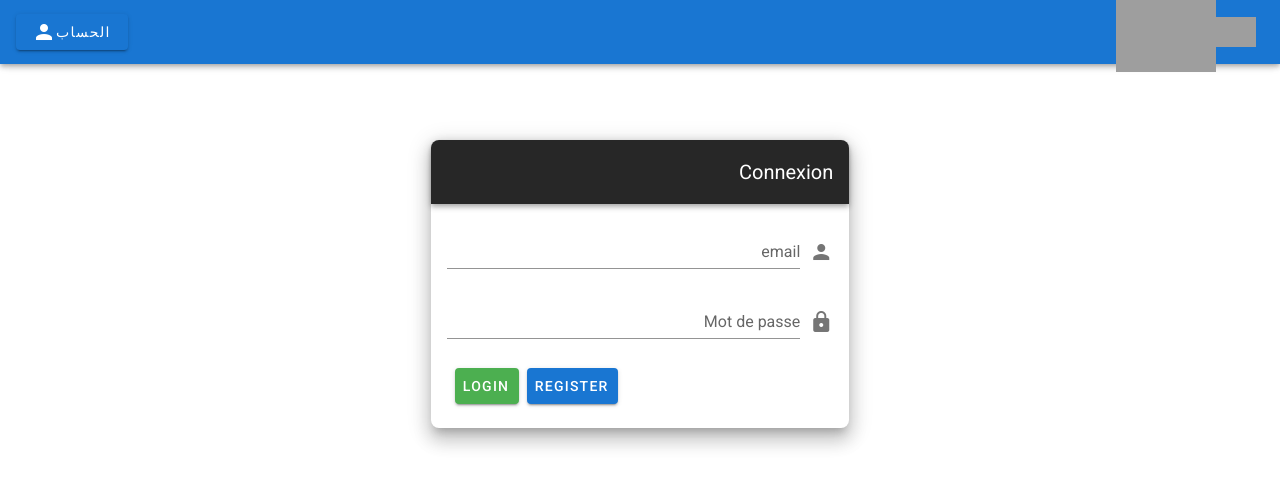
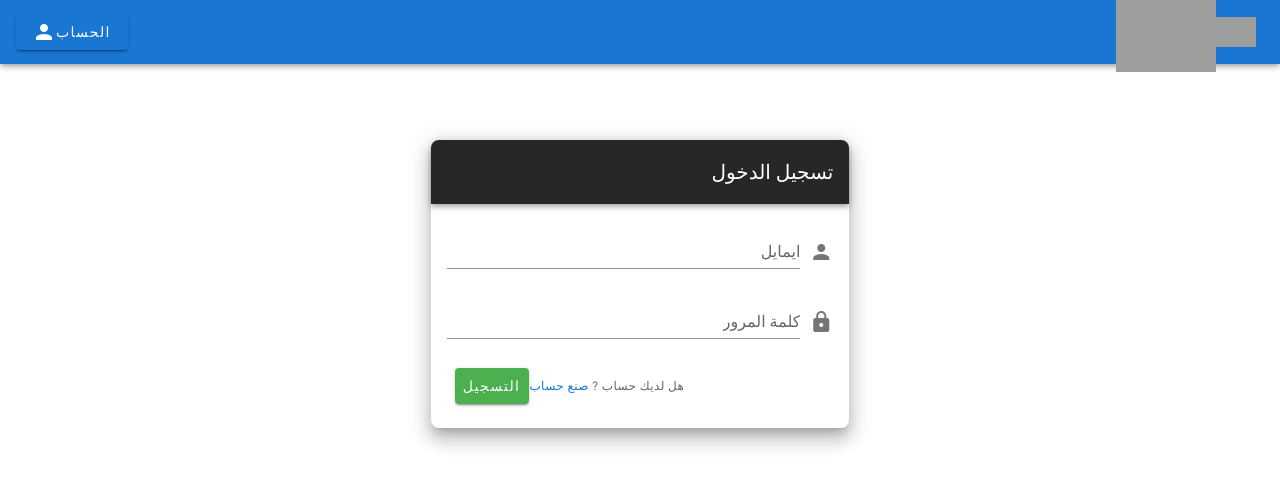
Before and after one commit to smurfsDev/scouts-tunisiens-zarzis, a Vue app in the folder front-end/: page /login in a window 1280 px wide. Shown: the top 486 px of the page. Built offline with nearby package versions, Linux system fonts and the light colour scheme; grey boxes are pictures that could not be loaded.

Commit message:
[Vue]add role on register and troop and change to arabic

```diff
--- a/front-end/src/views/Auth/login.vue
+++ b/front-end/src/views/Auth/login.vue
@@ -1,12 +1,12 @@
 <template>
   <v-app id="inspire">
-    <v-main>
+    <v-main class="text-right">
       <v-container fluid>
         <v-layout align-center justify-center>
           <v-flex xs12 sm8 md4>
             <v-card class="elevation-12 rounded-lg" shaped>
               <v-toolbar dark>
-                <v-toolbar-title>Connexion</v-toolbar-title>
+                <v-toolbar-title>تسجيل الدخول</v-toolbar-title>
               </v-toolbar>
               <v-card-text>
                 <b-alert
@@ -20,8 +20,8 @@
                 <v-form @submit.prevent="Login" id="login-form">
                   <v-text-field
                     prepend-icon="person"
-                    name="Email"
-                    label="email"
+                    name="ايمايل"
+                    label="ايمايل"
                     :error-messages="emailErrors"
                     v-model="email"
                     type="text"
@@ -31,16 +31,21 @@
                     :error-messages="passwordErrors"
                     v-model="password"
                     prepend-icon="lock"
-                    name="Mot de passe"
-                    label="Mot de passe"
+                    name="كلمة المرور"
+                    label="كلمة المرور"
                     type="password"
                   ></v-text-field>
                 </v-form>
                 <v-card-actions>
                   <v-spacer></v-spacer>
-                  <v-btn color="primary" to="/register">Register</v-btn>
+                   <span class="caption">
+          هل لديك حساب ?
+          <router-link color="primary" to="/register"
+            >صنع حساب</router-link
+          ></span
+        >
                   <v-btn color="success" form="login-form" type="submit"
-                    >Login</v-btn
+                    >التسجيل</v-btn
                   >
                 </v-card-actions>
               </v-card-text>
@@ -62,6 +67,9 @@ export default {
       required,
       email,
       async exists(value) {
+        if (value === "") {
+          return true;
+        }
         const response = await this.$axios(`/unique/${value}`);
         return response.status == 201 || value == "";
       },
@@ -109,17 +117,17 @@ export default {
       const errors = [];
       if (!this.$v.password.$dirty) return errors;
       !this.$v.password.required &&
-        errors.push("Merci d'entrer votre mot de passe!");
+        errors.push("الرجاء ادخال بكلمة المرور");
       !this.$v.password.minLength &&
-        errors.push("Mot de passe doit etre au moin 8 characters!");
+        errors.push("الرجاء ادخال بكلمة المرور بحد اقل من 8 حروف");
       return errors;
     },
     emailErrors() {
       const errors = [];
       if (!this.$v.email.$dirty) return errors;
-      !this.$v.email.email && errors.push("Doit etre un email valide");
-      !this.$v.email.required && errors.push("Merci d'entrer votre e-mail");
-      !this.$v.email.exists && errors.push("Cet email n'existe pas");
+      !this.$v.email.email && errors.push("الرجاء ادخال بريد صحيح");
+      !this.$v.email.required && errors.push("الرجاء ادخال بريد الكتروني");
+      !this.$v.email.exists && errors.push("البريد الالكتروني غير مسجل");
       return errors;
     },
   },
--- a/front-end/src/views/Auth/register.vue
+++ b/front-end/src/views/Auth/register.vue
@@ -10,73 +10,94 @@
       <p>{{ alert.msg }}</p>
     </b-alert>
     <form-wizard @onComplete="onComplete">
-      <tab-content title="Donnee personnel" :selected="true">
+      <tab-content title="معلومات شخصية" :selected="true">
         <div class="form-group">
-          <label for="first_name">Prénom</label>
+          <label for="first_name">الأسم</label>
           <input
             type="text"
+            name="prenom"
             class="form-control"
             :class="hasError('first_name') ? 'is-invalid' : ''"
-            placeholder="Entrez votre prénom"
+            placeholder="ادخل اسمك"
             v-model="formData.first_name"
           />
           <div v-if="hasError('first_name')" class="invalid-feedback">
             <div class="error" v-if="!$v.formData.first_name.required">
-              Merci d'entrer votre prénom.
+              الرجاء ادخال اسمك.
             </div>
           </div>
         </div>
         <div class="form-group">
-          <label for="last_name">Nom</label>
+          <label for="last_name">اللقب</label>
           <input
             type="text"
+            name="nom"
             class="form-control"
             :class="hasError('last_name') ? 'is-invalid' : ''"
-            placeholder="Entrer votre nom"
+            placeholder="ادخل لقبك"
             v-model="formData.last_name"
           />
           <div v-if="hasError('last_name')" class="invalid-feedback">
             <div class="error" v-if="!$v.formData.last_name.required">
-              Merci d'entrer votre Nom.
+              الرجاء ادخال لقبك.
             </div>
           </div>
         </div>
         <div class="form-group">
-          <label for="birth_date">date de naissance</label>
+          <label for="birth_date">تاريح الولادة</label>
           <input
             type="date"
             class="form-control"
             :class="hasError('birth_date') ? 'is-invalid' : ''"
-            placeholder="Entrer votre date de naissance"
+            placeholder="الرجاء ادخال تاريخ ولادتك"
             v-model="formData.birth_date"
           />
           <div v-if="hasError('birth_date')" class="invalid-feedback">
             <div class="error" v-if="!$v.formData.birth_date.required">
-              Merci d'entrer votre date de naissance.
+              الرجاء ادخال تاريخ ولادتك.
             </div>
             <div class="error" v-if="!$v.formData.birth_date.dateValidator">
-              Merci d'entrer une date de naissance valide.
+              الرجاء ادخال تاريخ ولادتك بشكل صحيح.
             </div>
           </div>
         </div>
         <div class="form-group">
-          <label for="cin">cin</label>
+          <label for="sexe">الجنس</label>
+          <select
+            class="form-control"
+            :class="hasError('sexe') ? 'is-invalid' : ''"
+            v-model="formData.sexe"
+          >
+            <option disabled="disabled" selected="selected">اختر جنسك</option>
+
+            <option value="F">انثى</option>
+            <option value="H">ذكر</option>
+          </select>
+          <div v-if="hasError('sexe')" class="invalid-feedback">
+            <div class="error" v-if="!$v.formData.sexe.required">
+              الرجاء اختيار جنسك.
+            </div>
+          </div>
+        </div>
+        <div class="form-group">
+          <label for="cin">رقم ب.ت.و</label>
           <input
             type="number"
+            name="cin"
             class="form-control"
             :class="hasError('cin') ? 'is-invalid' : ''"
-            placeholder="Entrer votre cin"
+            placeholder="ادخل رقم ب.ت.و"
             v-model="formData.cin"
           />
           <div v-if="hasError('cin')" class="invalid-feedback">
             <div class="error" v-if="!$v.formData.cin.required">
-              Merci d'entrer votre cin (ou cin de parent).
+              الرجاء ادخال رقم ب.ت.و(او رقم ب.ت.و الولي )
             </div>
             <div
               class="error"
               v-if="!$v.formData.cin.numeric || !$v.formData.cin.between"
             >
-              Merci d'entrer une cin valide.
+              الرجاء ادخال رقم ب.ت.و بشكل صحيح.
             </div>
             <!-- <div
               class="error"
@@ -87,44 +108,103 @@
           </div>
         </div>
         <span class="caption">
-        Vous avez deja un compte ?
-        <router-link color="primary" to="/login">Login</router-link></span
-      >
+          هل لديك حساب ?
+          <router-link color="primary" to="/login"
+            >تسجيل الدخول</router-link
+          ></span
+        >
       </tab-content>
-      <tab-content title="Contact">
+      <tab-content title="المعطيات الكشفية">
+        <div class="form-group">
+          <label for="role">مهمة</label>
+          <select
+            :class="hasError('role') ? 'is-invalid' : ''"
+            class="form-control"
+            v-model="formData.role"
+          >
+            <option disabled="disabled" selected="selected">اختر مهمتك</option>
+            <option v-for="role in roles" :key="role.id" :value="role.id">
+              {{ role.name }}
+            </option>
+          </select>
+          <div v-if="hasError('role')" class="invalid-feedback">
+            <div class="error" v-if="!$v.formData.role.required">
+              <span>مهمة مطلوبة</span>
+            </div>
+          </div>
+        </div>
+        <div
+          class="form-group"
+          v-if="
+            roles.length != 0 &&
+            roles[formData.role ? formData.role - 2 : 0].name != 'قيادة الفوج'
+          "
+        >
+          <label for="troupe">الفرقة</label>
+          <select
+            :class="hasError('troupe') ? 'is-invalid' : ''"
+            class="form-control"
+            v-model="formData.troupe"
+          >
+            <option disabled="disabled" selected="selected">اختر فرقتك</option>
+
+            <option
+              v-for="troupe in troupes"
+              :key="troupe.id"
+              v-show="
+                (age >= troupe.min_age &&
+                age <= troupe.max_age ||
+            roles[formData.role ? formData.role - 2 : 0].name != 'قيادة الفوج')&&
+                formData.sexe == troupe.gender
+              "
+              :value="troupe.id"
+            >
+              {{ troupe.name }}
+            </option>
+          </select>
+          <div v-if="hasError('troupe')" class="invalid-feedback">
+            <div class="error" v-if="!$v.formData.troupe.required">
+              <span>الفرقة مطلوبة</span>
+            </div>
+          </div>
+        </div>
+      </tab-content>
+      <tab-content title="الاتصال">
         <div class="form-group">
           <div class="form-group">
-            <label for="email">Email</label>
+            <label for="email">ايمايل</label>
             <input
               type="email"
+              name="email"
               class="form-control"
               :class="hasError('email') ? 'is-invalid' : ''"
-              placeholder="Entrer votre email"
+              placeholder="ادخل ايميلك"
               v-model="formData.email"
             />
             <div v-if="hasError('email')" class="invalid-feedback">
               <div class="error" v-if="!$v.formData.email.required">
-                Merci d'entrer votre email.
+                الرجاء ادخال ايميلك.
               </div>
               <div class="error" v-if="!$v.formData.email.email">
-                Merci d'entrer un email valid.
+                الرجاء ادخال ايميلك بشكل صحيح.
               </div>
               <div class="error" v-if="!$v.formData.email.isUnique">
-                Ce mail est deja utilisée.
+                ايميل هذا مستخدم من قبل.
               </div>
             </div>
           </div>
-          <label for="phone_number">Numero de telephone</label>
+          <label for="phone_number">رقم الهاتف</label>
           <input
             type="number"
+            name="phone_numberf"
             class="form-control"
             :class="hasError('phone_number') ? 'is-invalid' : ''"
-            placeholder="Entrer votre numero de telephone"
+            placeholder="ادخل رقم الهاتف"
             v-model="formData.phone_number"
           />
           <div v-if="hasError('phone_number')" class="invalid-feedback">
             <div class="error" v-if="!$v.formData.phone_number.required">
-              Merci d'entrer votre numero de telephone.
+              الرجاء ادخال رقم الهاتف.
             </div>
             <div
               class="error"
@@ -133,14 +213,14 @@
                 !$v.formData.phone_number.between
               "
             >
-              Merci d'entrer un numero de telephone valide.
+              الرجاء ادخال رقم الهاتف بشكل صحيح.
             </div>
           </div>
         </div>
       </tab-content>
-      <tab-content title="Identifiants">
+      <tab-content title="معرفات">
         <div class="form-group">
-          <label for="password">Mot de passe</label>
+          <label for="password">الرمز السري</label>
           <input
             type="password"
             :class="hasError('password') ? 'is-invalid' : ''"
@@ -149,7 +229,7 @@
           />
           <div v-if="hasError('password')" class="invalid-feedback">
             <div class="error" v-if="!$v.formData.password.required">
-              Merci d'entrer votre mot de passe.
+              الرجاء ادخال رمز السر.
             </div>
             <div
               class="error"
@@ -158,12 +238,12 @@
                 !$v.formData.password.maxLength
               "
             >
-              Mot de passe doit etre entre 8 et 30 characteres.
+              الرمز السري يجب ان يكون بين 8 و 30 حرف.
             </div>
           </div>
         </div>
         <div class="form-group">
-          <label for="confirm_password">Verification mot de passe</label>
+          <label for="confirm_password">اعادة الرمز السري</label>
           <input
             :class="hasError('confirm_password') ? 'is-invalid' : ''"
             class="form-control"
@@ -172,7 +252,7 @@
           />
           <div v-if="hasError('confirm_password')" class="invalid-feedback">
             <div class="error" v-if="!$v.formData.confirm_password.required">
-              Merci de verifier votre mot de passe.
+              الرجاء ادخال رمز السر مرة اخرى.
             </div>
             <div
               class="error"
@@ -181,14 +261,13 @@
                 !$v.formData.confirm_password.maxLength
               "
             >
-              Mot de passe doit etre entre 8 et 30 characteres.
+              الرمز السري يجب ان يكون بين 8 و 30 حرف.
             </div>
             <div class="error" v-if="!$v.formData.confirm_password.confirmed">
-              Mot de passe non identitque .
+              الرجاء ادخال رمز السر مرة اخرى.
             </div>
           </div>
         </div>
-
       </tab-content>
     </form-wizard>
   </div>
@@ -200,6 +279,7 @@ import { FormWizard, TabContent, ValidationHelper } from "vue-step-wizard";
 import "vue-step-wizard/dist/vue-step-wizard.css";
 import {
   required,
+  requiredIf,
   email,
   numeric,
   between,
@@ -217,8 +297,13 @@ export default {
     TabContent,
   },
   mixins: [ValidationHelper],
+  updated() {
+    // console.log(this.age);
+  },
   data() {
     return {
+      roles: [],
+      troupes: {},
       uniqueCin: false,
       uniqueEmail: false,
       formData: {
@@ -229,21 +314,34 @@ export default {
         password: null,
         confirm_password: null,
         birth_date: null,
+        role: null,
+        troupe: null,
+        sexe: null,
       },
       validationRules: [
         {
           first_name: { required },
           last_name: { required },
           birth_date: { required, dateValidator },
+          sexe: { required },
           cin: {
             required,
             numeric,
             between: between(1000000, 99999999),
-            // async isUnique(value) {
-            //   const response = await this.$axios(`/unique/${value}`);
-            //   console.log(response.data);
-            // return response.status == 200||value=='';
-            // },
+          },
+        },
+        {
+          role: {
+            required,
+          },
+          troupe: {
+            required: requiredIf(function () {
+              let index =
+                this.formData.role !== null ? this.formData.role - 2 : 0;
+              return this.roles.length != 0
+                ? this.roles[index].name != "قيادة الفوج"
+                : false;
+            }),
           },
         },
         {
@@ -290,17 +388,54 @@ export default {
             this.alert.msg = this.$store.getters.regMessage;
           }
         })
-        .catch(() => {
-        });
+        .catch(() => {});
     },
     onComplete() {
       this.Register();
     },
   },
+  created() {
+    this.$axios.get("/roles").then((response) => {
+      this.roles = response.data;
+    });
+    this.$axios.get("/troupes").then((response) => {
+      this.troupes = response.data;
+    });
+  },
+  computed: {
+    age() {
+      let date = new Date(this.formData.birth_date);
+      let ageDiff = new Date().getFullYear() - date.getFullYear();
+      return ageDiff;
+    },
+  },
 };
 </script>
 <style>
+::-webkit-input-placeholder {
+   text-align: right;
+}
+
+:-moz-placeholder { /* Firefox 18- */
+   text-align: right;
+}
+
+::-moz-placeholder {  /* Firefox 19+ */
+   text-align: right;
+}
+
+:-ms-input-placeholder {
+   text-align: right;
+}
+input{
+   text-align: right;
+}
+option ,select{
+   text-align: right;
+}
+
 .error {
+  padding: 5px;
   color: white !important;
 }
 </style>
```
